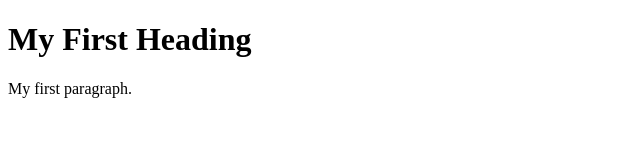
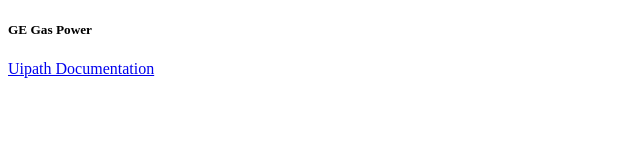
Before and after one commit to kirangawade/test, a plain HTML site: page index.html in a window 1280 px wide. Shown: the whole page, without its empty margins (0-640 px from the left). Drawn offline with Linux system fonts and the light colour scheme.

Commit message:
Update index.html

```diff
--- a/index.html
+++ b/index.html
@@ -4,9 +4,8 @@
 <title>Page Title</title>
 </head>
 <body>
-
-<h1>My First Heading</h1>
-<p>My first paragraph.</p>
+<h5>GE Gas Power</h5>
+<a href="https://docs.uipath.com/studiox">Uipath Documentation</a>
 
 </body>
 </html>
```
